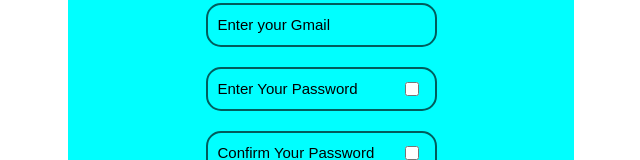
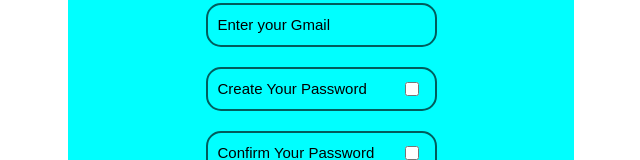
Before and after one commit to HarishGuptha9797/Notehub, a React (Vite) app: page /register in a window 1280 px wide. Shown: the part 316-476 px from the top of the page, without its empty margins (319-959 px from the left). Built offline with nearby package versions, Linux system fonts and the light colour scheme.

Commit message:
Update Register.jsx

```diff
--- a/src/components/Register.jsx
+++ b/src/components/Register.jsx
@@ -77,7 +77,7 @@
           <input
             type={show}
             name=""
-            placeholder="Enter Your Password"
+            placeholder="Create Your Password"
             value={password}
             onChange={handlePassword}
           />
```
